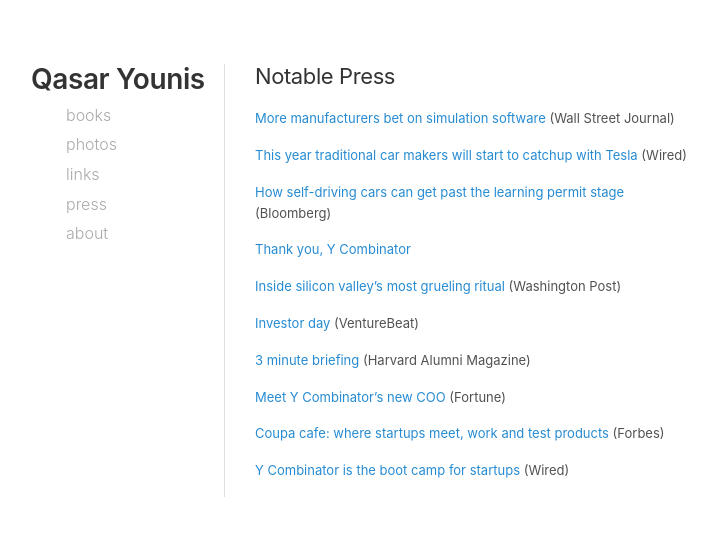
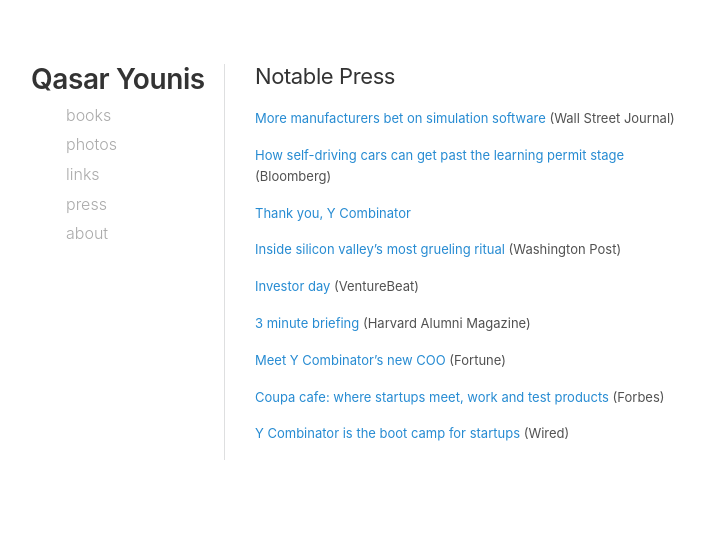
Before and after one commit to qasar/qasar.github.io, a Jekyll site: the page built from press.md, in a window 1280 px wide. Shown: the top 536 px of the page, without its empty margins (35-752 px from the left). Built offline with Jekyll 4.4.1, drawn with Linux system fonts in a browser that asks for light colours.

Commit message:
Update press.md

```diff
--- a/press.md
+++ b/press.md
@@ -4,8 +4,6 @@
 ---
 
 <a href="https://www.wsj.com/articles/more-manufacturers-bet-on-simulation-software-11582240105"> More manufacturers bet on simulation software</a> (Wall Street Journal)
-
-<a href="https://www.wired.co.uk/article/tesla-competition-business-model"> This year traditional car makers will start to catchup with Tesla</a> (Wired)
 
 <a href="https://www.bloomberg.com/news/articles/2018-09-12/how-self-driving-cars-can-get-past-the-learning-permit-stage-without-any-risk
 "> How self-driving cars can get past the learning permit stage</a> (Bloomberg)
```
